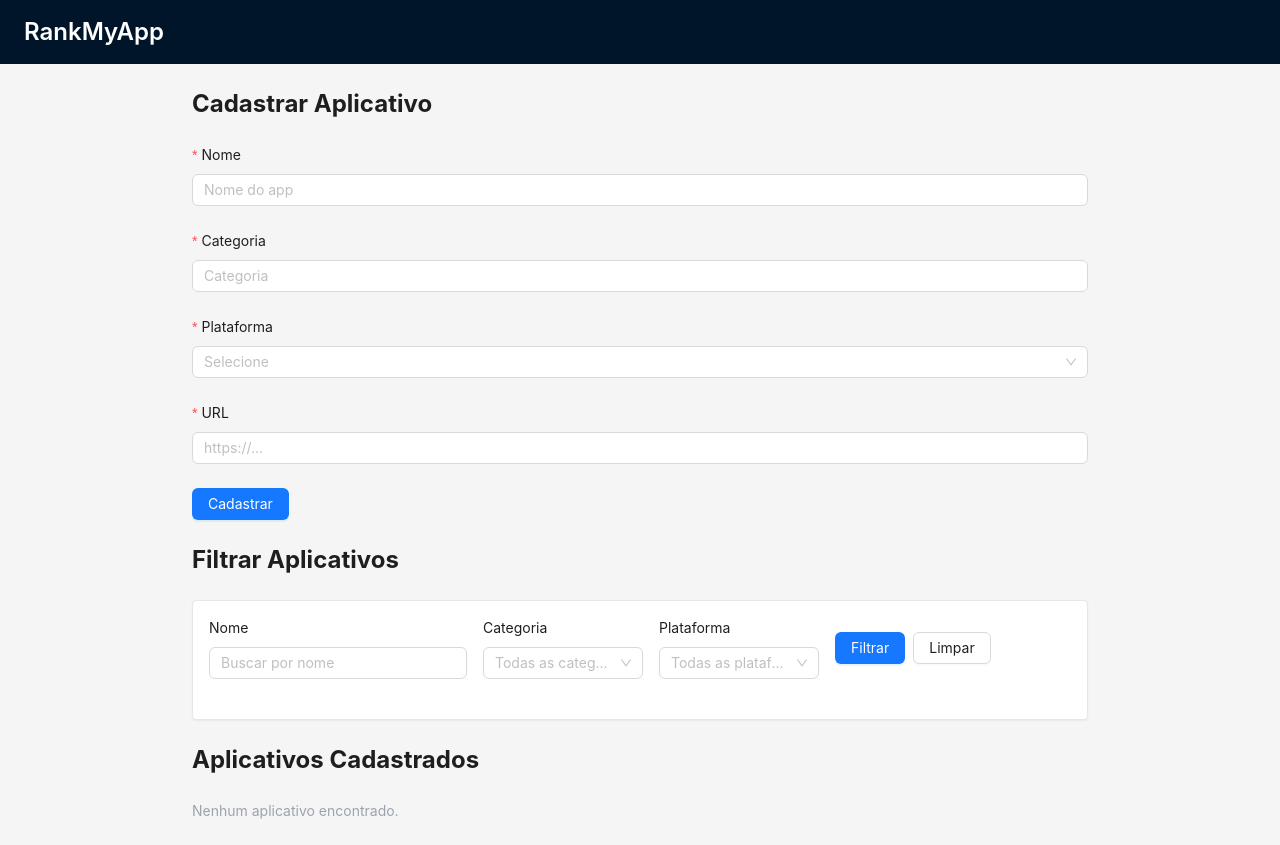
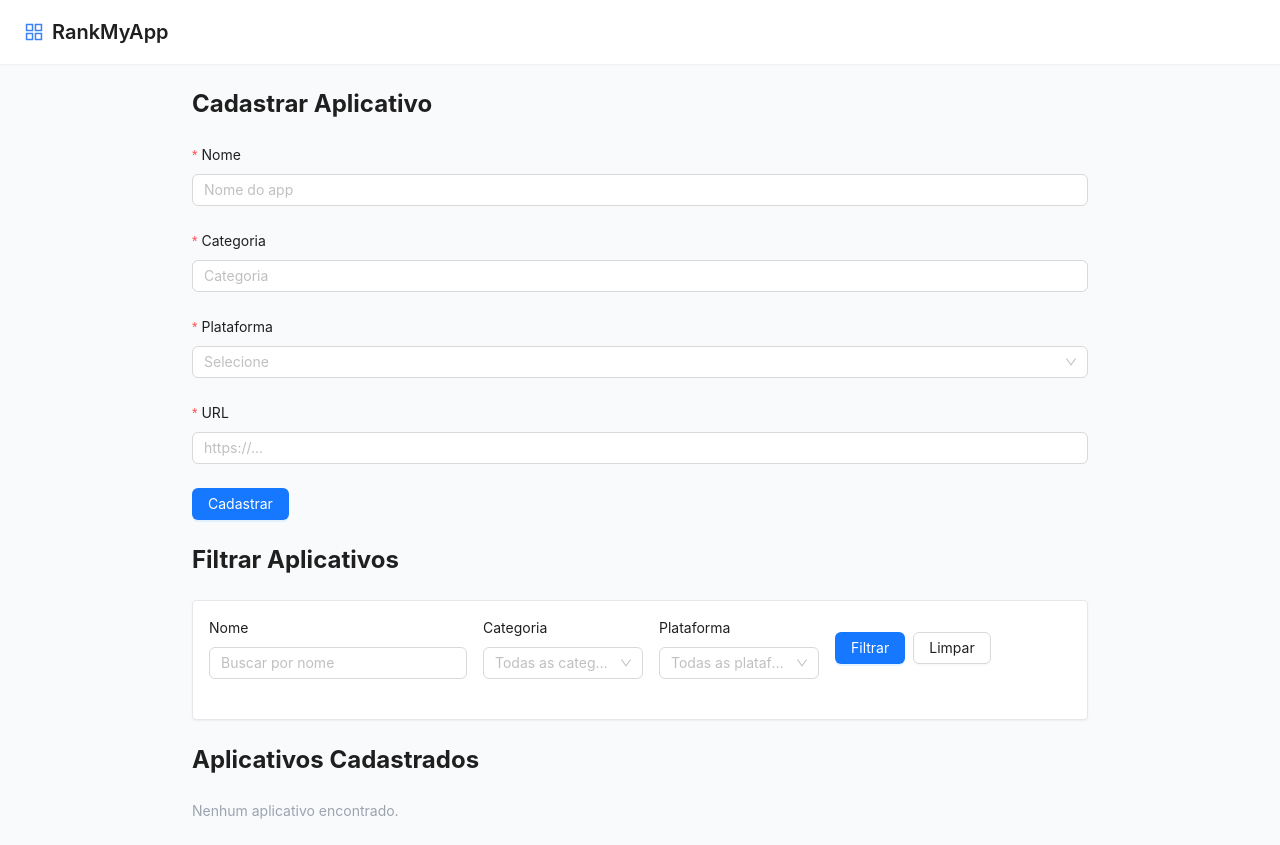
Before and after one commit to walvesb65/rank-my-app-challenge, a React (Vite) app: page / in a window 1280 px wide. Built offline with nearby package versions, Linux system fonts and the light colour scheme.

Commit message:
feat(ui): adiciona Header fixo no topo

```diff
--- a/src/presentation/components/AppFilterForm.tsx
+++ b/src/presentation/components/AppFilterForm.tsx
@@ -25,7 +25,7 @@ export const AppFilterForm = () => {
     <Form
       layout="vertical"
       onFinish={handleSubmit}
-      className="p-4 border rounded mb-6 bg-white shadow-sm"
+      className="p-4 border rounded mb-6 bg-white shadow-sm sticky top-16 z-10"
     >
       <Space wrap size="middle">
         <Form.Item label="Nome">
--- /dev/null
+++ b/src/ui/components/Header.tsx
@@ -0,0 +1,20 @@
+// src/ui/components/Header.tsx
+import { Layout, Typography } from "antd";
+import { AppstoreOutlined } from "@ant-design/icons";
+
+const { Header } = Layout;
+
+const AppHeader = () => {
+  return (
+    <Header className="bg-white shadow-sm sticky top-0 z-50 px-6 flex items-center justify-between h-16">
+      <div className="flex items-center gap-2">
+        <AppstoreOutlined className="text-blue-500 text-xl" />
+        <Typography.Title level={4} className="!m-0">
+          RankMyApp
+        </Typography.Title>
+      </div>
+    </Header>
+  );
+};
+
+export default AppHeader;
--- a/src/ui/components/Layout/AppLayout.tsx
+++ b/src/ui/components/Layout/AppLayout.tsx
@@ -1,25 +1,14 @@
-import { Layout, Typography } from "antd";
+import { Layout } from "antd";
 import { Outlet } from "react-router-dom";
+import AppHeader from "../Header";
 
-const { Header, Content } = Layout;
+const { Content } = Layout;
 
 const AppLayout = () => {
   return (
-    <Layout style={{ minHeight: "100vh" }}>
-      <Header
-        style={{
-          background: "#001529",
-          padding: "0 24px",
-          display: "flex",
-          alignItems: "center",
-        }}
-      >
-        <Typography.Title level={3} style={{ color: "#fff", margin: 0 }}>
-          RankMyApp
-        </Typography.Title>
-      </Header>
-
-      <Content style={{ padding: "24px" }}>
+    <Layout className="min-h-screen">
+      <AppHeader />
+      <Content className="p-6 bg-gray-50">
         <Outlet />
       </Content>
     </Layout>
```
